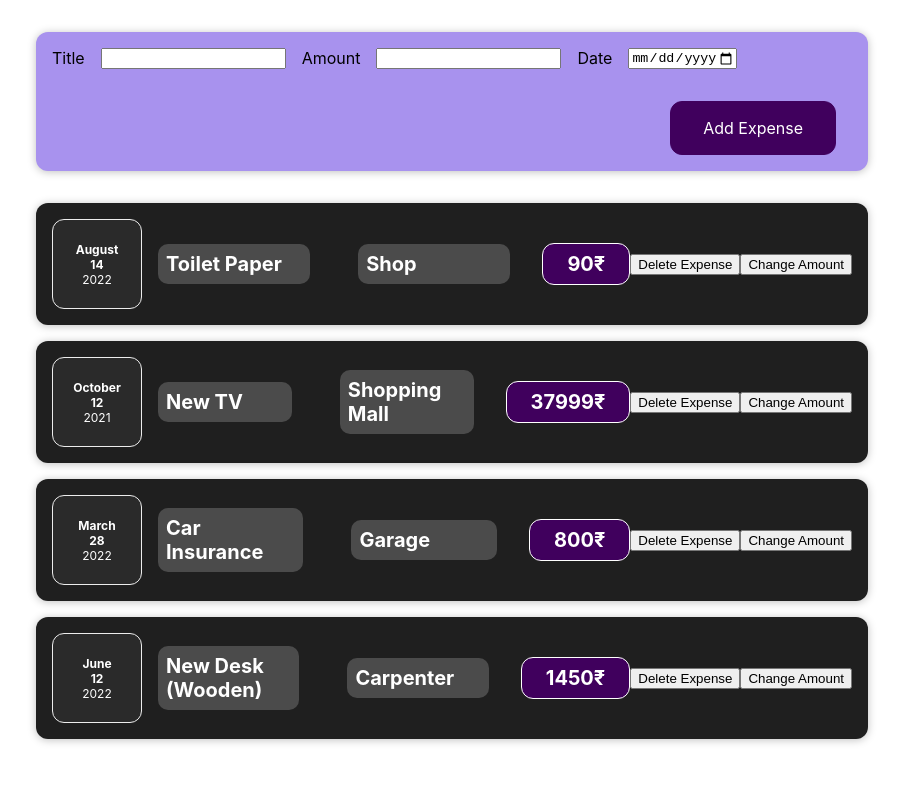
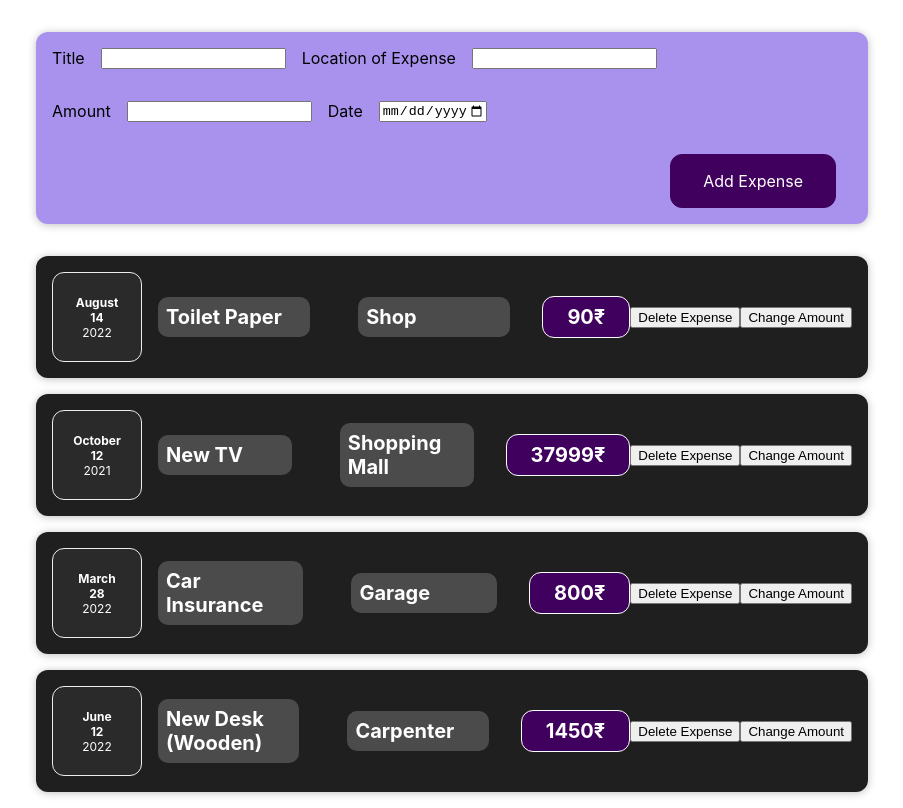
Before and after one commit to Mayukh360/React-project-ExpenseTracker, a React (Create React App) app: page / in a window 1280 px wide. Shown: the whole page, without its empty margins (188-1091 px from the left). Built offline with nearby package versions, Linux system fonts and the light colour scheme.

Commit message:
Adding location

```diff
--- a/src/Components/newExpense/newExpenseForm.js
+++ b/src/Components/newExpense/newExpenseForm.js
@@ -3,6 +3,7 @@ import "./newExpenseForm.css";
 
 const NewExpenseForm = (props) => {
   const [enteredTitle, setenteredTitle] = useState("");
+  const [enteredLocation, setenteredLocation] = useState("");
   const [enteredAmount, setenteredAmount] = useState("");
   const [enteredDate, setenteredDate] = useState("");
 
@@ -12,6 +13,10 @@ const NewExpenseForm = (props) => {
 
   };
 
+  const LocationChangeHandler = (event) => {
+    setenteredLocation(event.target.value);
+
+  };
   const AmountChangeHandler = (event) => {
     setenteredAmount(event.target.value);
 
@@ -26,6 +31,7 @@ const NewExpenseForm = (props) => {
     const expenseData = {
       title: enteredTitle,
       amount: enteredAmount,
+      location : enteredLocation,
       date: new Date(enteredDate),
     };
    props.onSaveExpenseData(expenseData);
@@ -33,6 +39,7 @@ const NewExpenseForm = (props) => {
     setenteredTitle('');
     setenteredAmount('');
     setenteredDate('');
+    setenteredLocation('');
 
   };
 
@@ -42,6 +49,10 @@ const NewExpenseForm = (props) => {
         <div className="new-expense__controls">
           <label>Title</label>
           <input type="text" value={enteredTitle} onChange={TitleChangeHandler} />
+        </div>
+        <div className="new-expense__controls">
+          <label>Location of Expense</label>
+          <input type="text" value={enteredLocation} onChange={LocationChangeHandler} />
         </div>
 
         <div className="new-expense__controls">
```
